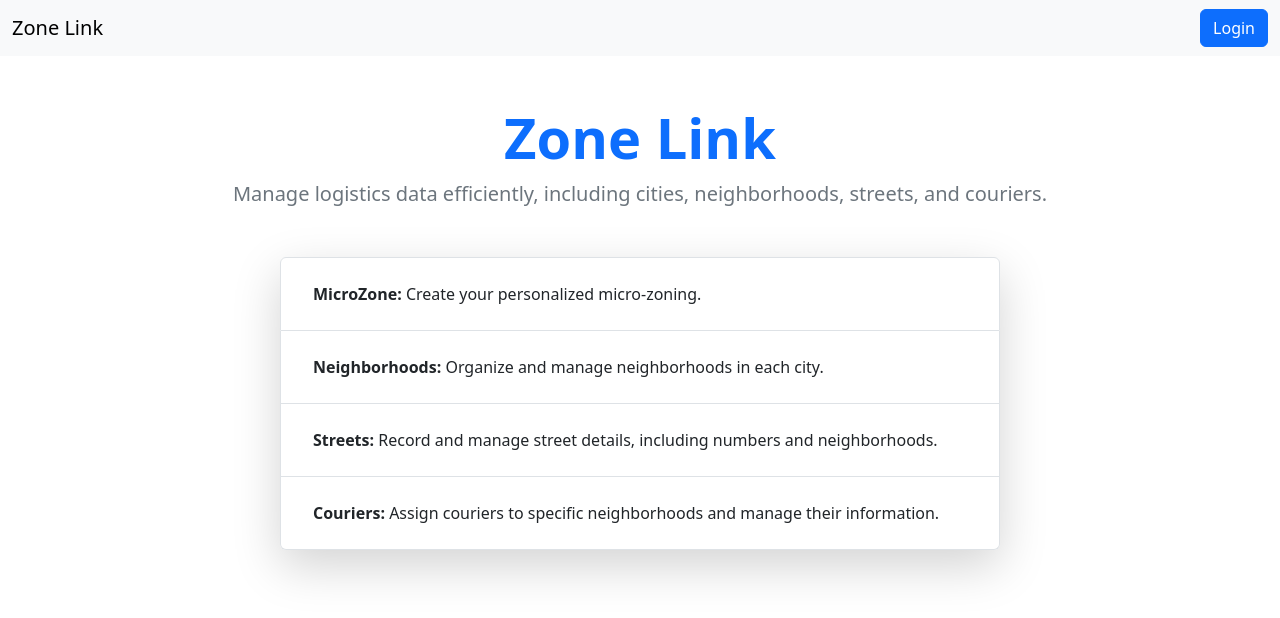
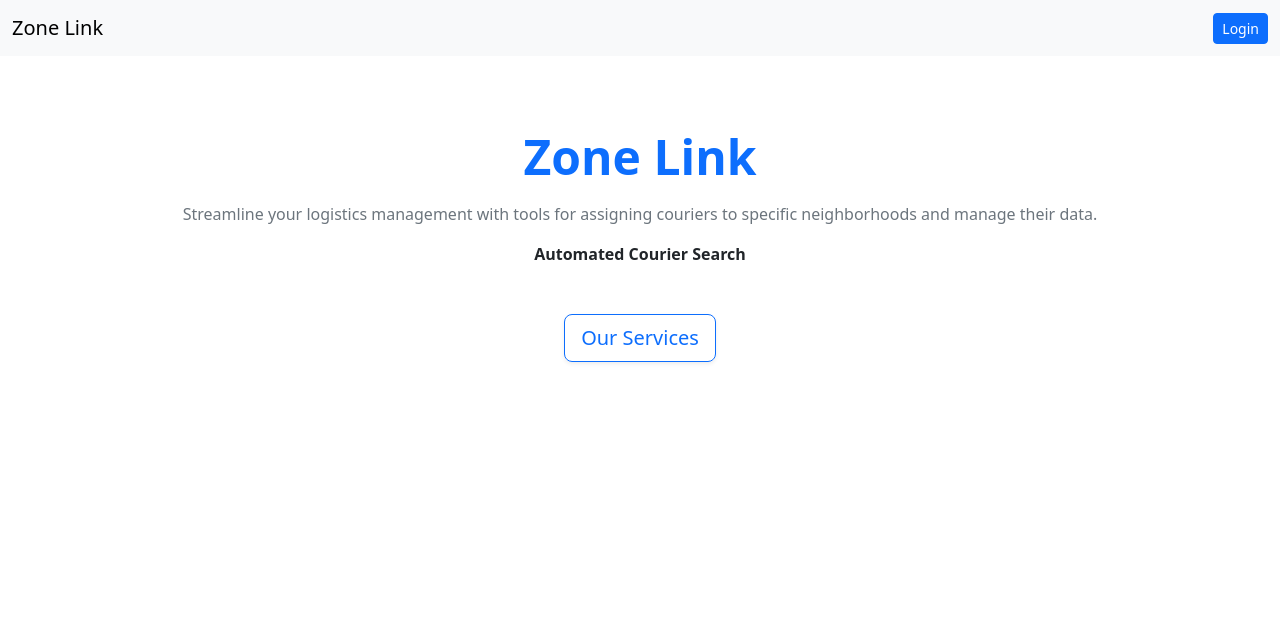
Before and after one commit to lalachmoon/zone_link, a Django app: page / in a window 1280 px wide. Shown: the top 618 px of the page. Run offline with Django 5.2, Linux system fonts and the light colour scheme.

Commit message:
Added Subscription Feature Fixed Plural Django Admin issue

```diff
--- a/viewer/models.py
+++ b/viewer/models.py
@@ -4,6 +4,8 @@ from django.db.models import CharField, Model, ForeignKey, DO_NOTHING, IntegerFi
 
 # Country model
 class Country(Model):
+    class Meta:
+        verbose_name_plural = 'Countries'
     name = CharField(max_length=100)
 
     def __str__(self):
@@ -12,6 +14,8 @@ class Country(Model):
 
 # County model
 class County(Model):
+    class Meta:
+        verbose_name_plural = 'Counties'
     country = ForeignKey(Country, on_delete=CASCADE)
     name = CharField(max_length=100)
 
@@ -21,6 +25,8 @@ class County(Model):
 
 # City model
 class City(Model):
+    class Meta:
+        verbose_name_plural = 'Cities'
     county = ForeignKey(County, on_delete=CASCADE)
     name = CharField(max_length=100)
 
--- a/viewer/templates/base.html
+++ b/viewer/templates/base.html
@@ -7,33 +7,46 @@
     <link rel="stylesheet" href="https://cdn.jsdelivr.net/npm/bootstrap@5.3.0/dist/css/bootstrap.min.css">
 </head>
 <body>
+    <!-- Navbar -->
     <nav class="navbar navbar-expand-lg navbar-light bg-light">
         <div class="container-fluid">
             <a class="navbar-brand" href="{% url 'viewer:home' %}">Zone Link</a>
-            <div class="collapse navbar-collapse">
+            <button class="navbar-toggler" type="button" data-bs-toggle="collapse" data-bs-target="#navbarNav" aria-controls="navbarNav" aria-expanded="false" aria-label="Toggle navigation">
+                <span class="navbar-toggler-icon"></span>
+            </button>
+            <div class="collapse navbar-collapse" id="navbarNav">
                 <ul class="navbar-nav ms-auto">
                     {% if user.is_authenticated %}
                         <li class="nav-item">
-                            <a href="{% url 'accounts:profile' %}" class="btn btn-primary me-2">Profile</a>
+                            <a href="{% url 'accounts:profile' %}" class="btn btn-primary btn-sm me-2">Profile</a>
                         </li>
                         <li class="nav-item">
                             <form action="{% url 'accounts:logout' %}" method="post" class="d-inline">
                                 {% csrf_token %}
-                                <button type="submit" class="btn btn-danger">Logout</button>
+                                <button type="submit" class="btn btn-danger btn-sm">Logout</button>
                             </form>
                         </li>
                     {% else %}
                         <li class="nav-item">
-                            <a href="{% url 'accounts:login' %}" class="btn btn-primary">Login</a>
+                            <a href="{% url 'accounts:login' %}" class="btn btn-primary btn-sm">Login</a>
                         </li>
                     {% endif %}
                 </ul>
             </div>
         </div>
     </nav>
-    <div class="container mt-4">
-        {% block content %}
-        {% endblock %}
+
+    <!-- Main Content -->
+    <div class="container mt-4 mb-5">
+        <div class="row">
+            <div class="col-md-12">
+                {% block content %}
+                {% endblock %}
+            </div>
+        </div>
     </div>
+
+    <!-- Scripts -->
+    <script src="https://cdn.jsdelivr.net/npm/bootstrap@5.3.0/dist/js/bootstrap.bundle.min.js"></script>
 </body>
 </html>
--- a/viewer/templates/home.html
+++ b/viewer/templates/home.html
@@ -1,47 +1,33 @@
 {% extends "base.html" %}
 
 {% block content %}
-<div class="container mt-5">
-    <div class="text-center">
-        <!-- Title Section -->
-        <h1 class="display-4 fw-bold text-primary">Zone Link</h1>
-        <p class="lead text-secondary">
-            Manage logistics data efficiently, including cities, neighborhoods, streets, and couriers.
-        </p>
-    </div>
+<div class="container mt-5 text-center">
+    <!-- Title Section -->
+    <h1 class="display-5 fw-bold text-primary mb-3">Zone Link</h1>
+    <p class="text-secondary">
+        Streamline your logistics management with tools for assigning couriers to specific neighborhoods and manage their data.
+    </p>
 
     <!-- Features Section -->
-    {%if not user.is_authenticated%}
-    <div class="row justify-content-center mt-5">
-        <div class="col-md-8">
-            <ul class="list-group shadow-lg">
-                <li class="list-group-item py-4 d-flex align-items-center">
-                    <i class="bi bi-geo-fill text-primary fs-3 me-3"></i>
-                    <span><strong>MicroZone:</strong> Create your personalized micro-zoning.</span>
-                </li>
-                <li class="list-group-item py-4 d-flex align-items-center">
-                    <i class="bi bi-house-door-fill text-success fs-3 me-3"></i>
-                    <span><strong>Neighborhoods:</strong> Organize and manage neighborhoods in each city.</span>
-                </li>
-                <li class="list-group-item py-4 d-flex align-items-center">
-                    <i class="bi bi-road text-warning fs-3 me-3"></i>
-                    <span><strong>Streets:</strong> Record and manage street details, including numbers and neighborhoods.</span>
-                </li>
-                <li class="list-group-item py-4 d-flex align-items-center">
-                    <i class="bi bi-person-badge-fill text-danger fs-3 me-3"></i>
-                    <span><strong>Couriers:</strong> Assign couriers to specific neighborhoods and manage their information.</span>
-                </li>
-            </ul>
-        </div>
-    </div>
-    {%endif%}
-    <!-- Call-to-Action Button -->
-     {% if user.is_authenticated %}
-    <div class="text-center mt-5 mb-5">
-        <a href="{% url 'viewer:search_courier' %}" class="btn btn-primary btn-lg shadow-sm">
+    {% if not user.is_authenticated %}
+
+    <p><strong>Automated Courier Search</strong></p>
+
+    {% endif %}
+
+    <!-- Call-to-Action Buttons -->
+    <div class="mt-5">
+        {% if user.is_authenticated %}
+        <a href="{% url 'viewer:search_courier' %}" class="btn btn-primary btn-lg shadow-sm me-2">
             Search for Couriers
         </a>
+        {% endif %}
+
+        {% if not user.is_authenticated %}
+        <a href="{% url 'viewer:subscriptions' %}" class="btn btn-outline-primary btn-lg shadow-sm">
+            Our Services
+        </a>
+        {% endif %}
     </div>
-    {% endif %}
 </div>
 {% endblock %}
--- a/viewer/urls.py
+++ b/viewer/urls.py
@@ -6,4 +6,5 @@ app_name = 'viewer'
 urlpatterns = [
     path('', views.home, name='home'),
     path('search/', views.search_courier, name='search_courier'),
+    path('subscriptions/', views.subscriptions, name='subscriptions'),
 ]
--- a/viewer/views.py
+++ b/viewer/views.py
@@ -4,6 +4,10 @@ from viewer.models import CourierStreetRange
 
 def home(request):
     return render(request, 'home.html')
+
+
+def subscriptions(request):
+    return render(request, 'subscriptions.html')
 
 
 def search_courier(request):
```
Also changed, not shown: viewer/templates/subscriptions.html (added, +48 -0 lines), db.sqlite3.
